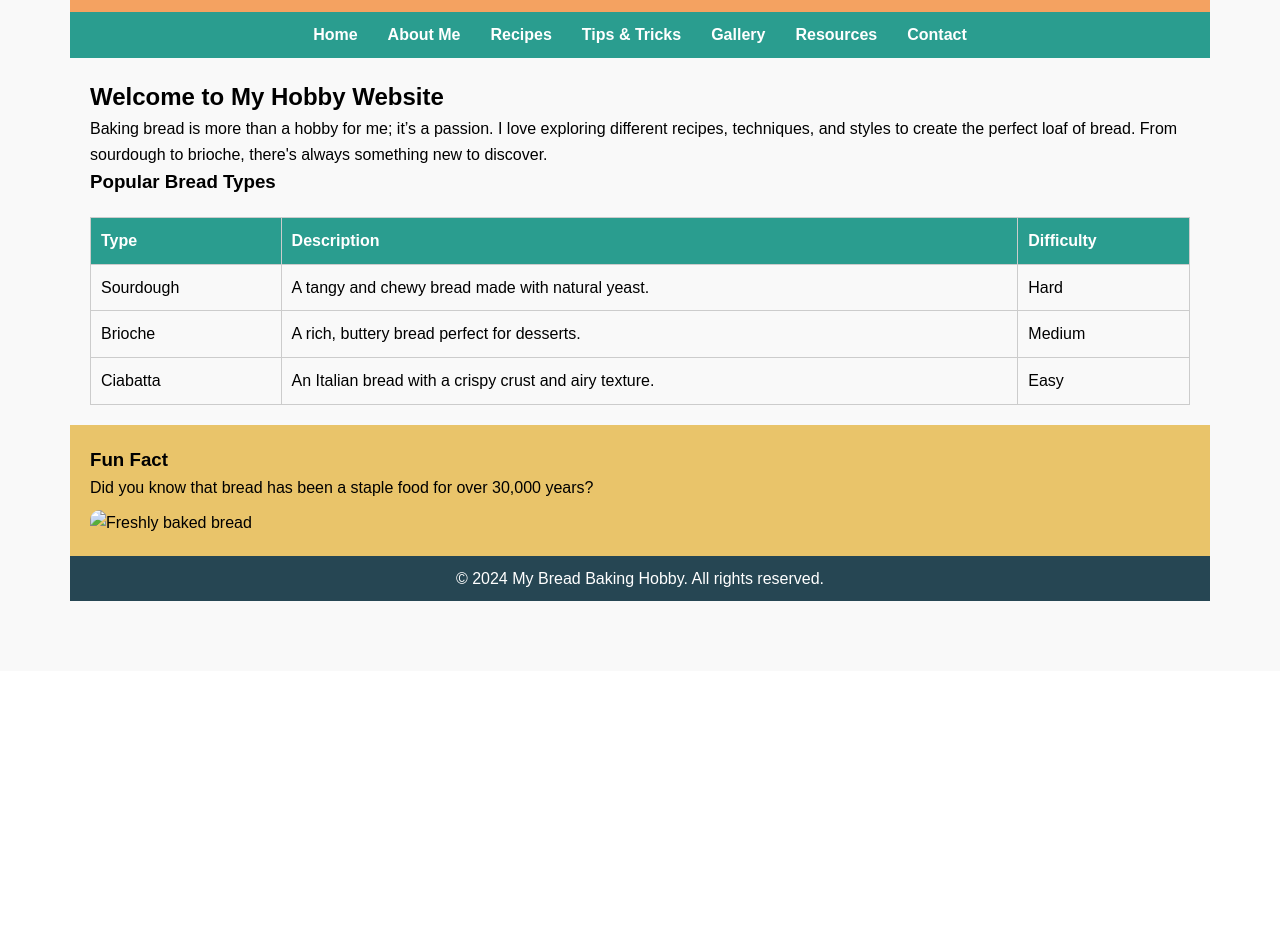
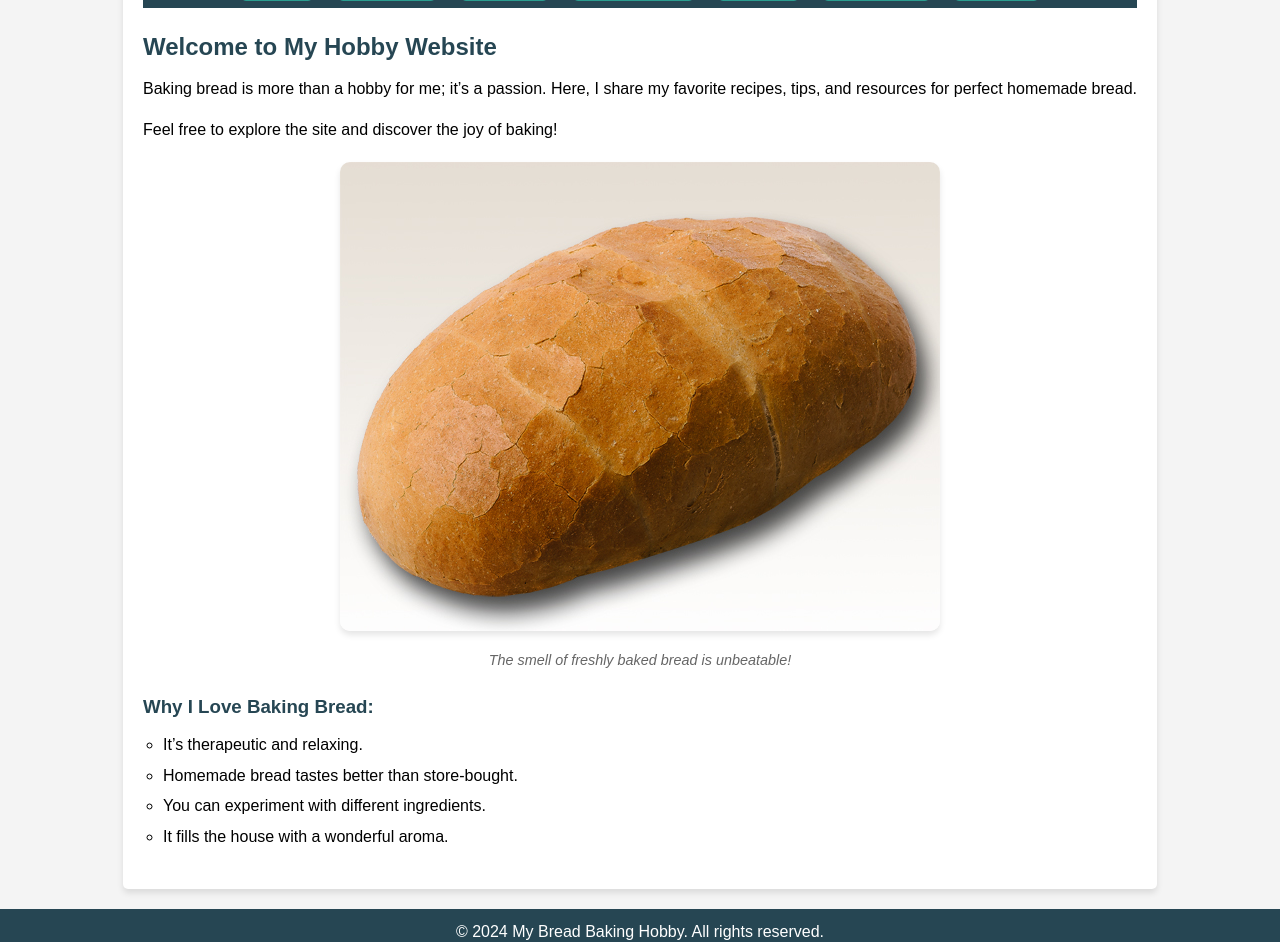
Before and after one commit to Jbak12/ChlebWeb, a plain HTML site: page index.html in a window 1280 px wide. Shown: the part 149-1091 px from the top of the page. Before the commit the page ends 820 px from the top, so only its background shows below. Drawn offline with Linux system fonts and the light colour scheme.

```diff
--- a/css/styles.css
+++ b/css/styles.css
@@ -2,103 +2,117 @@
 body, h1, h2, h3, p, ul, li {
     margin: 0;
     padding: 0;
+    box-sizing: border-box;
 }
 body {
     font-family: Arial, sans-serif;
     line-height: 1.6;
+    display: flex;
+    flex-direction: column;
+    min-height: 100vh;
+    margin: 0;
+    background-color: #f4f4f4;
 }
 
-/* Layout */
-.container {
-    display: flex;
-    flex-wrap: wrap;
+/* Center content with gray space */
+.main-container {
+    max-width: 1200px;
+    margin: 20px auto;
+    background-color: white;
+    padding: 20px;
+    box-shadow: 0 4px 6px rgba(0, 0, 0, 0.1);
+    border-radius: 5px;
 }
+
+/* Header Styles */
 .header {
-    width: 100%;
-    background-color: #f4a261;
+    text-align: center;
+    margin-bottom: 20px;
+}
+.header h1 {
+    color: #2a9d8f;
+}
+
+/* Navigation Menu */
+.menu {
+    background-color: #264653;
+    padding: 10px;
+    text-align: center;
+    margin-bottom: 20px;
+}
+.menu ul {
+    list-style: none;
+}
+.menu ul li {
+    display: inline-block;
+    margin: 0 10px;
+}
+.menu ul li a {
+    color: white;
+    text-decoration: none;
+    padding: 8px 15px;
+    border-radius: 5px;
+    background-color: #2a9d8f;
+    transition: background-color 0.3s ease;
+}
+.menu ul li a:hover {
+    background-color: #1d6f5e;
+}
+
+/* Main Content */
+.content {
+    margin-bottom: 20px;
+}
+.content h2, .content h3 {
+    color: #264653;
+    margin-bottom: 10px;
+}
+.content p {
+    margin-bottom: 15px;
+}
+.content ul {
+    margin: 10px 0 20px;
+    padding-left: 20px;
+}
+.content ul li {
+    margin-bottom: 5px;
+    list-style: circle;
+}
+
+/* Image Container */
+.image-container {
+    text-align: center;
+    margin: 20px 0;
+}
+.image-container img {
+    max-width: 100%;
+    height: auto;
+    border-radius: 10px;
+    box-shadow: 0 4px 6px rgba(0, 0, 0, 0.1);
+}
+.image-container figcaption {
+    margin-top: 10px;
+    font-style: italic;
+    color: #666;
+    font-size: 0.9em;
+}
+
+/* Footer Styles */
+.footer {
+    background-color: #264653;
     color: white;
     text-align: center;
-    padding: 20px 0;
-}
-.menu {
-    width: 100%;
-    background-color: #2a9d8f;
     padding: 10px 0;
-}
-.menu ul {
-    display: flex;
-    justify-content: center;
-    list-style: none;
-}
-.menu li {
-    margin: 0 15px;
-}
-.menu a {
-    text-decoration: none;
-    color: white;
-    font-weight: bold;
-}
-.menu a:hover {
-    text-decoration: underline;
-}
-.content {
-    flex: 3;
-    padding: 20px;
-}
-.sidebar {
-    flex: 1;
-    background-color: #e9c46a;
-    padding: 20px;
-    box-sizing: border-box;
-}
-.sidebar img {
-    max-width: 100%;
-    border-radius: 10px;
-    margin-top: 10px;
-}
-.footer {
-    width: 100%;
-    text-align: center;
-    background-color: #264653;
-    color: white;
-    padding: 10px 0;
-}
-
-.main-container {
-    /* max-width: 1200px; */
-    margin: 0px auto;
-    background-color: #f9f9f9;
-    padding: 70px;
-    box-shadow: 0 4px 6px rgba(0, 0, 0, 0.1); /* Optional: Add some shadow for style */
-}
-
-/* Table */
-table {
-    width: 100%;
-    border-collapse: collapse;
-    margin-top: 20px;
-}
-table, th, td {
-    border: 1px solid #ccc;
-}
-th, td {
-    padding: 10px;
-    text-align: left;
-}
-thead {
-    background-color: #2a9d8f;
-    color: white;
+    margin-top: auto;
 }
 
 /* Responsive Design */
 @media (max-width: 768px) {
-    .content, .sidebar {
-        flex: 100%;
-    }
-    .menu ul {
-        flex-direction: column;
-    }
-    .menu li {
+    .menu ul li {
+        display: block;
         margin: 5px 0;
     }
+    .main-container {
+        padding: 10px;
+    }
 }
--- a/index.html
+++ b/index.html
@@ -7,8 +7,9 @@
     <link rel="stylesheet" href="css/styles.css">
 </head>
 <body>
+    <!-- Container for Content -->
     <div class="main-container">
-        <!-- Header -->
+        <!-- Header Section -->
         <header class="header">
             <h1>Welcome to My Bread Baking World</h1>
         </header>
@@ -29,48 +30,29 @@
         <!-- Main Content -->
         <main class="content">
             <h2>Welcome to My Hobby Website</h2>
-            <p>Baking bread is more than a hobby for me; it’s a passion. I love exploring different recipes, techniques, and styles to create the perfect loaf of bread. From sourdough to brioche, there's always something new to discover.</p>
+            <p>Baking bread is more than a hobby for me; it’s a passion. Here, I share my favorite recipes, tips, and resources for perfect homemade bread.</p>
+            <p>Feel free to explore the site and discover the joy of baking!</p>
 
-            <h3>Popular Bread Types</h3>
-            <table>
-                <thead>
-                    <tr>
-                        <th>Type</th>
-                        <th>Description</th>
-                        <th>Difficulty</th>
-                    </tr>
-                </thead>
-                <tbody>
-                    <tr>
-                        <td>Sourdough</td>
-                        <td>A tangy and chewy bread made with natural yeast.</td>
-                        <td>Hard</td>
-                    </tr>
-                    <tr>
-                        <td>Brioche</td>
-                        <td>A rich, buttery bread perfect for desserts.</td>
-                        <td>Medium</td>
-                    </tr>
-                    <tr>
-                        <td>Ciabatta</td>
-                        <td>An Italian bread with a crispy crust and airy texture.</td>
-                        <td>Easy</td>
-                    </tr>
-                </tbody>
-            </table>
+            <!-- Add an Image -->
+            <div class="image-container">
+                <img src="images/bread.jpg" alt="Freshly Baked Bread">
+                <figcaption>The smell of freshly baked bread is unbeatable!</figcaption>
+            </div>
+
+            <!-- Add a List of Features -->
+            <h3>Why I Love Baking Bread:</h3>
+            <ul>
+                <li>It’s therapeutic and relaxing.</li>
+                <li>Homemade bread tastes better than store-bought.</li>
+                <li>You can experiment with different ingredients.</li>
+                <li>It fills the house with a wonderful aroma.</li>
+            </ul>
         </main>
+    </div>
 
-        <!-- Sidebar -->
-        <aside class="sidebar">
-            <h3>Fun Fact</h3>
-            <p>Did you know that bread has been a staple food for over 30,000 years?</p>
-            <img src="bread.jpg" alt="Freshly baked bread">
-        </aside>
-
-        <!-- Footer -->
-        <footer class="footer">
-            <p>&copy; 2024 My Bread Baking Hobby. All rights reserved.</p>
-        </footer>
-    </div>
+    <!-- Footer Section -->
+    <footer class="footer">
+        <p>&copy; 2024 My Bread Baking Hobby. All rights reserved.</p>
+    </footer>
 </body>
 </html>
```
Also changed, not shown: recipes.html (added, +69 -0 lines), 1 other file.
